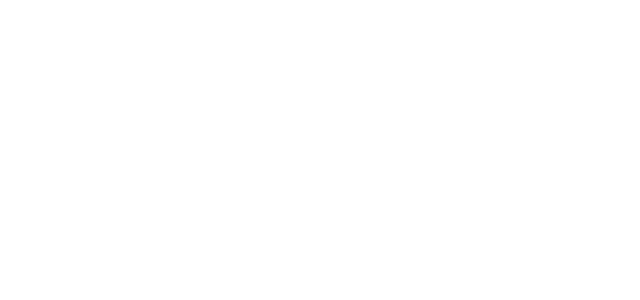
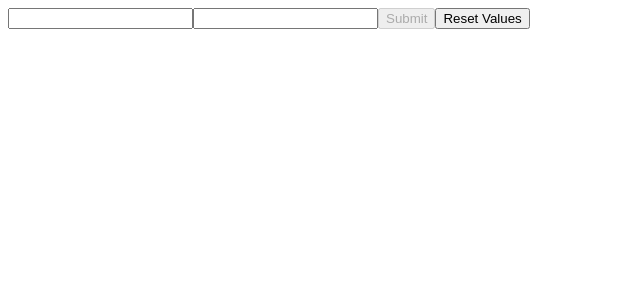
Before and after one commit to Alessandro-Ambra-dev/esercizi-React, a React (Create React App) app in the folder my-app/: page / in a window 1280 px wide. Shown: the top 300 px of the page, without its empty margins (0-640 px from the left). Built offline with nearby package versions, Linux system fonts and the light colour scheme.

Commit message:
feature: done es 21 of React

```diff
--- a/my-app/src/App.jsx
+++ b/my-app/src/App.jsx
@@ -1,7 +1,10 @@
 import React from "react";
+import { UncontrolledLogin } from "./UncontrolledLogin";
 
 export class App extends React.Component {
   render() {
-    return <div></div>;
+    return <div>
+      <UncontrolledLogin/>
+    </div>;
   }
 }
--- /dev/null
+++ b/my-app/src/UncontrolledLogin.jsx
@@ -0,0 +1,54 @@
+import React from "react";
+
+export class UncontrolledLogin extends React.Component {
+  constructor(props) {
+    super(props);
+    this.username = React.createRef();
+    this.password = React.createRef();
+    this.state = {
+      disabled: true,
+    };
+  }
+
+  handleFormSubmit = (event) => {
+    event.preventDefault();
+    const username = this.username.current.value;
+    const password = this.password.current.value;
+    const button = event.target.elements.submit.disabled;
+    alert("Confermi i dati?");
+    console.log(username, password, button);
+  };
+
+  handleInputChange = (event) => {
+    event.preventDefault();
+    const username = this.username.current.value;
+    const password = this.password.current.value;
+
+    this.setState({
+      disabled: !username || !password,
+    });
+  };
+
+  render() {
+    return (
+      <form onSubmit={this.handleFormSubmit}>
+        <input
+          type="text"
+          name="username"
+          ref={this.username}
+          onChange={this.handleInputChange}
+        />
+        <input
+          type="text"
+          name="password"
+          ref={this.password}
+          onChange={this.handleInputChange}
+        />
+        <button type="submit" name="submit" disabled={this.state.disabled}>
+          Submit
+        </button>
+        <button type="reset">Reset Values</button>
+      </form>
+    );
+  }
+}
```
